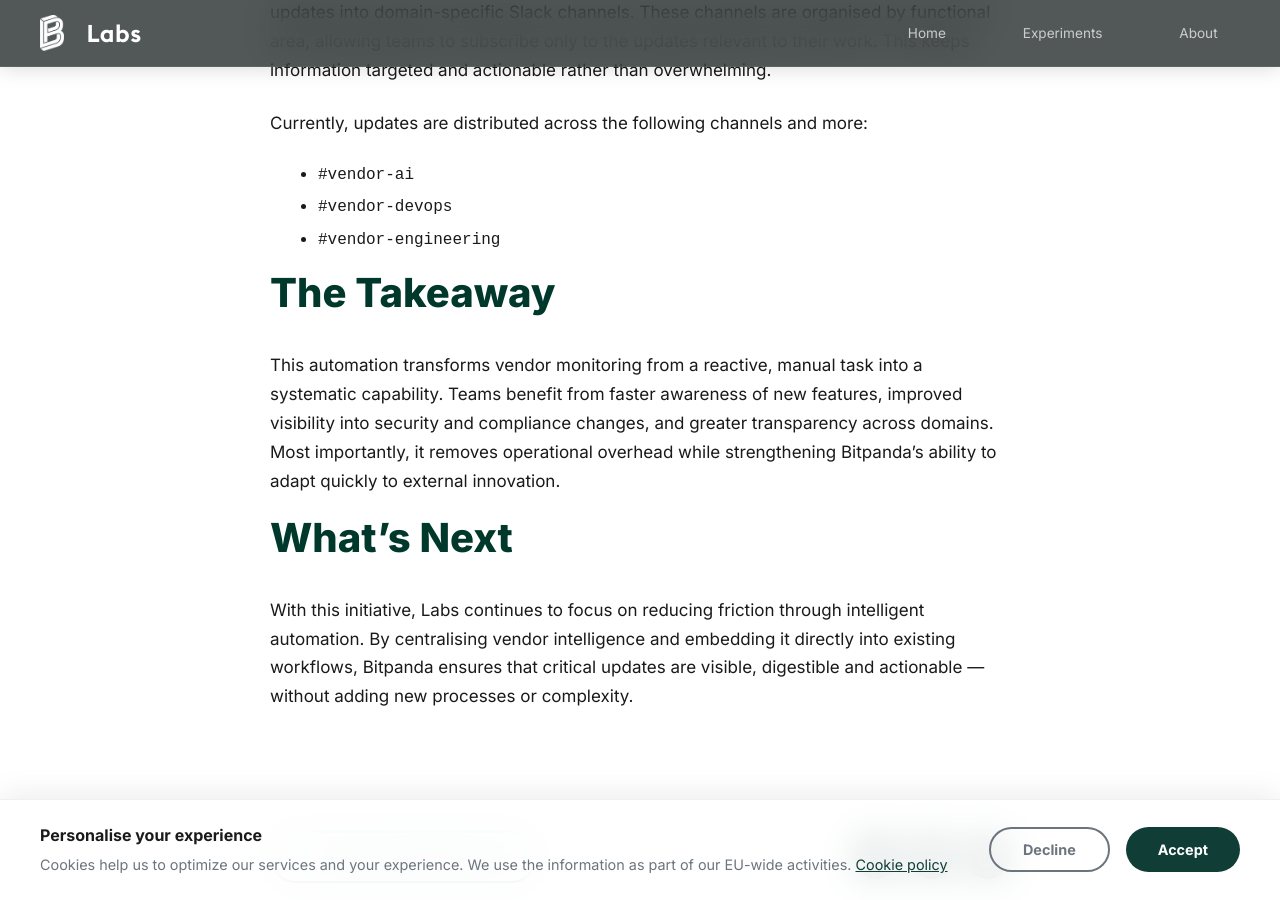
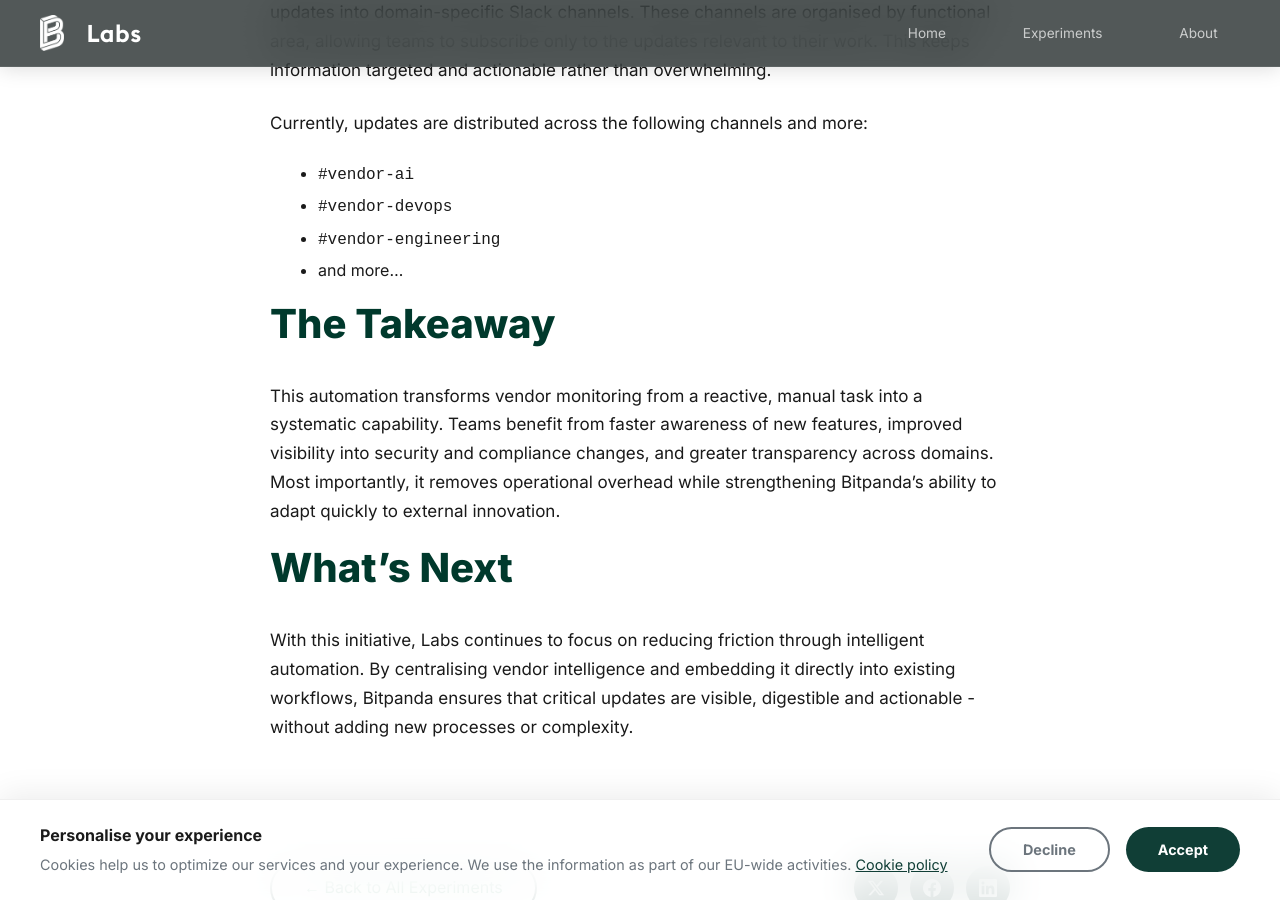
Before and after one commit to bitpanda-labs/labs-website, a Jekyll site: the page built from _experiments/2026_05_06_agentpanda_changelogs/index.md, in a window 1280 px wide and 900 px high, scrolled down 1860 px. Built offline with Jekyll 4.4.1, drawn with Linux system fonts in a browser that asks for light colours.

Commit message:
fix: restore original prose wording and complete channel list

```diff
--- a/_experiments/2026_05_06_agentpanda_changelogs/index.md
+++ b/_experiments/2026_05_06_agentpanda_changelogs/index.md
@@ -24,6 +24,7 @@
 - `#vendor-ai`
 - `#vendor-devops`
 - `#vendor-engineering`
+- and more…
 
 # The Takeaway
 
@@ -31,4 +32,4 @@
 
 # What's Next
 
-With this initiative, Labs continues to focus on reducing friction through intelligent automation. By centralising vendor intelligence and embedding it directly into existing workflows, Bitpanda ensures that critical updates are visible, digestible and actionable — without adding new processes or complexity.
+With this initiative, Labs continues to focus on reducing friction through intelligent automation. By centralising vendor intelligence and embedding it directly into existing workflows, Bitpanda ensures that critical updates are visible, digestible and actionable - without adding new processes or complexity.
```
